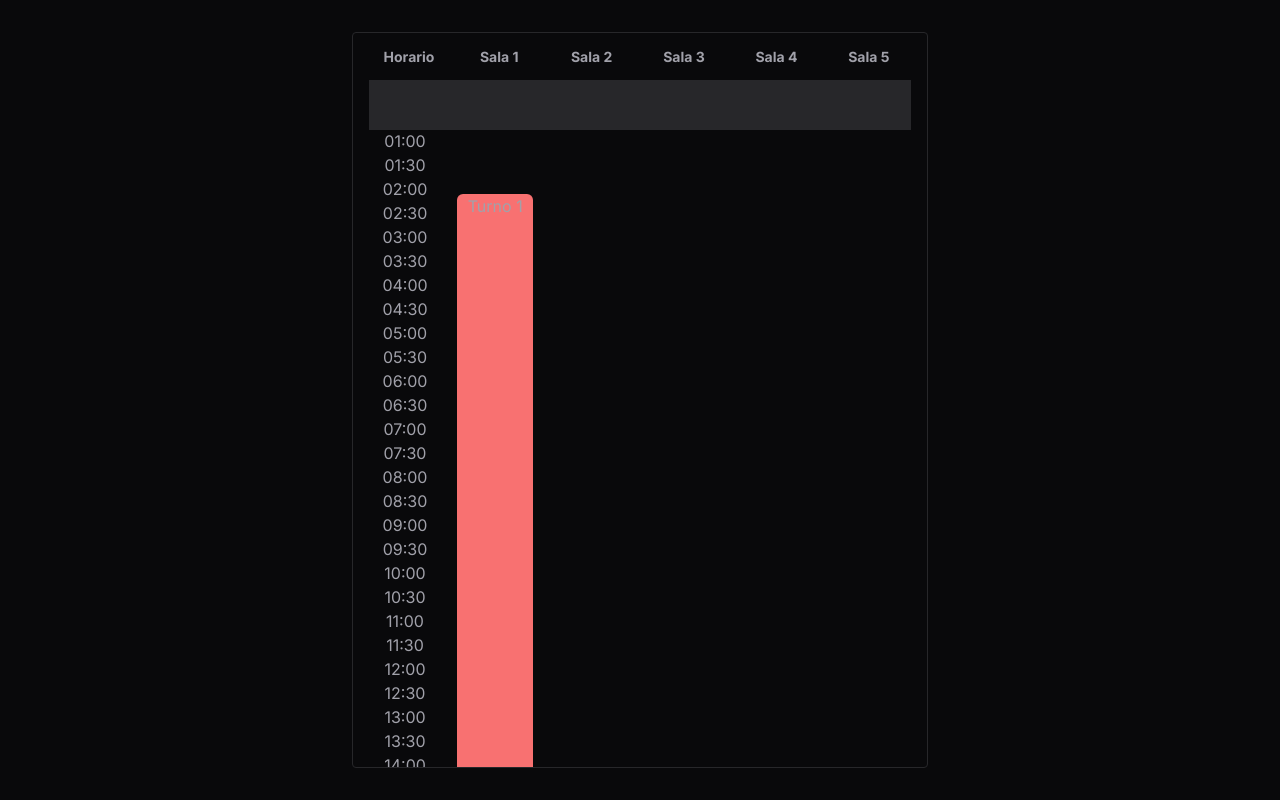
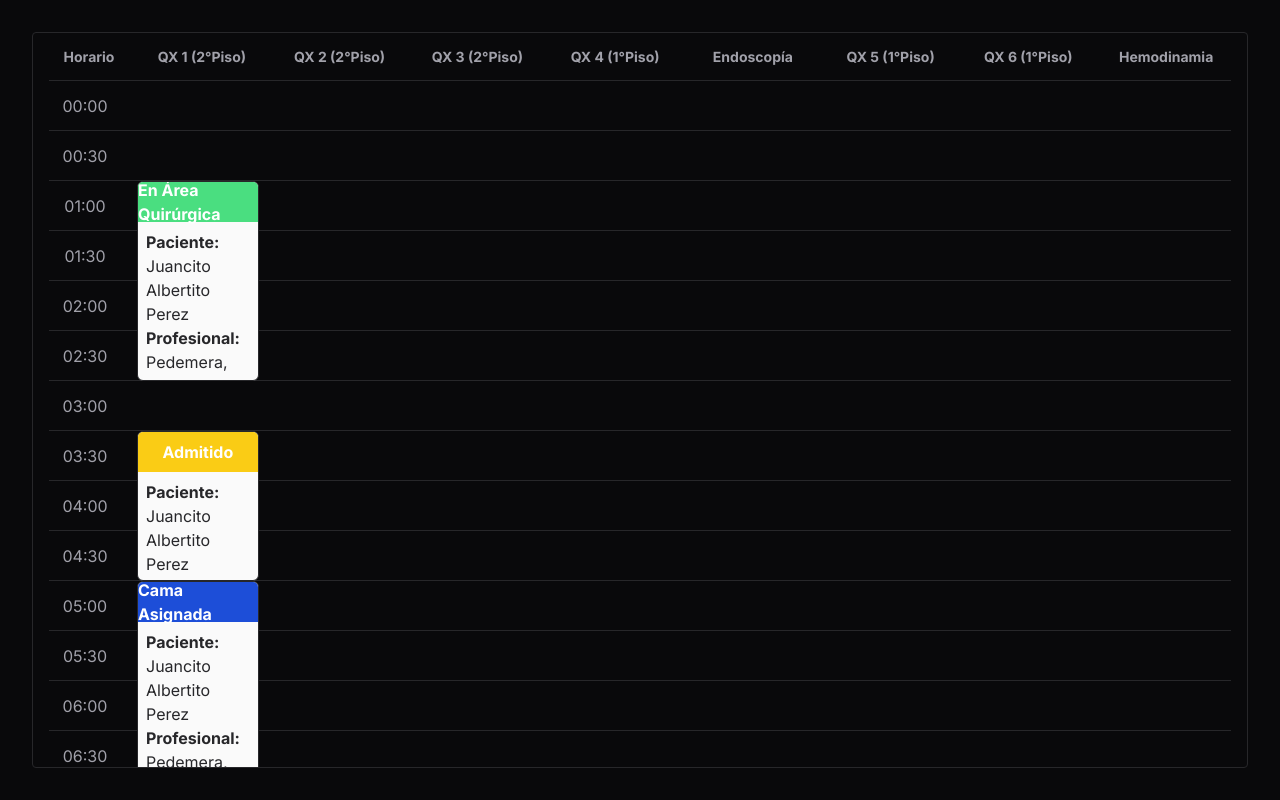
Before and after one commit to sreynosogaci/monitor-quirofano, a Next.js app: page / in a window 1280 px wide. Built offline with nearby package versions, Linux system fonts and the light colour scheme.

Commit message:
Separacion de datos y cambios en estilos del turno

```diff
--- a/src/app/(with-nav-bar)/page.tsx
+++ b/src/app/(with-nav-bar)/page.tsx
@@ -4,7 +4,7 @@ const Home = () => {
 
     return (
         // <Option1 />
-        <div className='w-1/2 mx-auto h-screen p-8'>
+        <div className='w-full mx-auto h-screen p-8'>
             <Monitor />
         </div>
     )
--- a/src/components/monitor.tsx
+++ b/src/components/monitor.tsx
@@ -1,11 +1,13 @@
+/* eslint-disable @typescript-eslint/no-explicit-any */
 import { cn } from '@/lib/utils'
+import { getEstado, getSalas, getTurnos } from '@/services/turnos'
 import React from 'react'
 
 type Props = {
     className?: string
 }
 
-export const Monitor = ({ className }: Props) => {
+export const Monitor = async ({ className }: Props) => {
     const getLabelHorario = (hora: number) => {
         if (hora - Math.floor(hora) === 0.5) {
             if (hora < 10) return `0${Math.floor(hora)}:30`
@@ -26,21 +28,9 @@ export const Monitor = ({ className }: Props) => {
         horarios.push(i + 0.5)
     }
 
-    const salas = [
-        { id: 'sala1', label: 'Sala 1' },
-        { id: 'sala2', label: 'Sala 2' },
-        { id: 'sala3', label: 'Sala 3' },
-        { id: 'sala4', label: 'Sala 4' },
-        { id: 'sala5', label: 'Sala 5' },
-    ]
+    const salas = await getSalas()
 
-    const turnos = [
-        { id: 'turno1', label: 'Turno 1', sala: 'sala1', horaInicio: 1, horaFin: 10 },
-        { id: 'turno2', label: 'Turno 2', sala: 'sala2', horaInicio: 9.5, horaFin: 11.5 },
-        { id: 'turno3', label: 'Turno 3', sala: 'sala3', horaInicio: 10, horaFin: 12.5 },
-        { id: 'turno4', label: 'Turno 4', sala: 'sala4', horaInicio: 11, horaFin: 13 },
-        { id: 'turno5', label: 'Turno 5', sala: 'sala5', horaInicio: 23.5, horaFin: 25 },
-    ]
+    const turnos = await getTurnos()
 
 
     const firstColumnWidth = 80
@@ -66,16 +56,22 @@ export const Monitor = ({ className }: Props) => {
                 ))}
             </div>
             {/* Líneas */}
-            <div className={`absolute w-full left-0 top-12 z-0 px-4 grid grid-rows-[repeat(49,${rowHeight}px)]`}>
-                {new Array(49).fill(0).map((_, i) => (
+            <div
+                id='lineas'
+                className='absolute h-full w-full left-0 top-12 z-0 px-4 grid'
+                style={{ gridTemplateRows: `repeat(${horarios.length + 1}, ${rowHeight}px)`}}
+            >
+                {new Array(horarios.length + 1).fill(0).map((_, i) => (
                     <div
                         key={i}
-                        className='border-b grid'
+                        className='border-b grid h-full'
                         style={{ gridTemplateColumns: `${firstColumnWidth}px repeat(${salas.length}, 1fr)` }}
                     >
-                        {salas.map((sala) => (
-                            <div key={sala.id} className='border-r'></div>
-                        ))}
+                        {/* {salas.map((sala) => (
+                            <div key={sala.id} className='border-r w-full h-full'>
+
+                            </div>
+                        ))} */}
                     </div>
                 ))}
             </div>
@@ -85,32 +81,58 @@ export const Monitor = ({ className }: Props) => {
                 className='w-full grid gap-2'
                 style={{ gridTemplateColumns: `${firstColumnWidth}px repeat(${salas.length}, 1fr)` }}
             >
+                {/* Horarios */}
                 <div
-                    id='columna-horarios'
-                    className={`grid grid-rows-[repeat(49,${rowHeight}px)] w-full`}
+                    id='horarios'
+                    className='grid w-full'
+                    style={{ gridTemplateRows: `repeat(${horarios.length + 1}, ${rowHeight}px)`}}
                 >
                     {horarios.map((hora) => (
                         <>
-                            <p className='text-end w-full flex items-center justify-center text-muted-foreground pr-2'>
+                            <p key={hora} className='text-end w-full flex items-center justify-center text-muted-foreground pr-2'>
                                 {getLabelHorario(hora)}
                             </p>
                         </>
                     ))}
                 </div>
+
+                {/* Salas */}
                 {salas.map((sala) => (
-                    <div key={sala.id} className={`grid grid-rows-[repeat(49,${rowHeight}px)] w-full z-40 pr-2`}>
+                    <div
+                        key={sala.id}
+                        className='grid w-full z-40 pr-2'
+                        style={{ gridTemplateRows: `repeat(${horarios.length + 1}, ${rowHeight}px)`}}
+                    >
                         {turnos.filter(t => t.sala === sala.id).map((turno) => (
                             <div
                                 key={turno.id}
-                                className='bg-red-400 rounded-md'
+                                className='bg-foreground border rounded-md overflow-hidden'
                                 style={{
                                     gridRowStart: getEquivalenciaHorario(turno.horaInicio),
                                     gridRowEnd: getEquivalenciaHorario(turno.horaFin),
                                 }}
                             >
-                                <p className='text-center flex items-center justify-center text-muted-foreground'>
-                                    {turno.label}
-                                </p>
+                                <div className={cn(
+                                    'h-[40px] w-full flex items-center justify-center text-white text-md font-bold',
+                                    turno.estado === 1 && 'bg-green-400',
+                                    turno.estado === 2 && 'bg-yellow-400',
+                                    turno.estado === 3 && 'bg-blue-700',
+                                    turno.estado === 4 && 'bg-violet-400',
+                                    turno.estado === 5 && 'bg-blue-400',
+                                    turno.estado === 6 && 'bg-gray-400',
+                                )}>
+                                    {getEstado(turno.estado as any)}
+                                </div>
+                                <div className='h-[calc(100%-40px)] w-full p-2'>
+                                    <p className='text-muted'>
+                                        <span className='font-bold'>Paciente: </span>
+                                        {turno.paciente.nombre}
+                                    </p>
+                                    <p className='text-muted'>
+                                        <span className='font-bold'>Profesional: </span>
+                                        {turno.profesional.nombre}
+                                    </p>
+                                </div>
                             </div>
                         ))}
                     </div>
--- /dev/null
+++ b/src/services/turnos.tsx
@@ -0,0 +1,57 @@
+const baseObj = {
+    inicioTurno: '02/03/2017 08:00 hs',
+    finTurno: '02/03/2017 09:00hs',
+    paciente: {
+        nombre: 'Juancito Albertito Perez',
+        sexo: 'M',
+        edad: '29 Años',
+        piso: '2DO PISO',
+        habitacion: 'Hab: 268',
+        cama: 'Cama 2',
+        plan: 'BÁSICO',
+        nroAfil: '123456 12313 123 12001421',
+    },
+    profesional: {
+        id: '707',
+        nombre: 'Pedemera, Gabriel Enrique',
+        especialidad: 'Obstetricia',
+    },
+    adicionales: '',
+    diagObs: 'cesarea',
+}
+
+const estados = {
+    1: 'En Área Quirúrgica',
+    2: 'Admitido',
+    3: 'Cama Asignada',
+    4: 'Cancelado',
+    5: 'Reservado',
+    6: 'Sin Asignar',
+}
+
+export const getEstado = (estado: keyof typeof estados) => {
+    const estadoStr = estados[estado]
+    return estadoStr
+}
+
+export const getSalas = async () => {
+    return [
+        { id: 'QX1', label: 'QX 1 (2°Piso)' },
+        { id: 'QX2', label: 'QX 2 (2°Piso)' },
+        { id: 'QX3', label: 'QX 3 (2°Piso)' },
+        { id: 'QX4', label: 'QX 4 (1°Piso)' },
+        { id: 'END', label: 'Endoscopía' },
+        { id: 'QX5', label: 'QX 5 (1°Piso)' },
+        { id: 'QX6', label: 'QX 6 (1°Piso)' },
+        { id: 'HEM', label: 'Hemodinamia' },
+    ]
+}
+
+export const getTurnos = async () => {
+    return [
+        { ...baseObj, id: 'turno1', label: 'Turno 1', sala: 'QX1', horaInicio: 1, horaFin: 3, estado: 1 },
+        { ...baseObj, id: 'turno2', label: 'Turno 1', sala: 'QX1', horaInicio: 3.5, horaFin: 5, estado: 2 },
+        { ...baseObj, id: 'turno3', label: 'Turno 1', sala: 'QX1', horaInicio: 5, horaFin: 7, estado: 3 },
+        { ...baseObj, id: 'turno4', label: 'Turno 1', sala: 'QX1', horaInicio: 7.5, horaFin: 10.5, estado: 4 },
+    ]
+}
```
